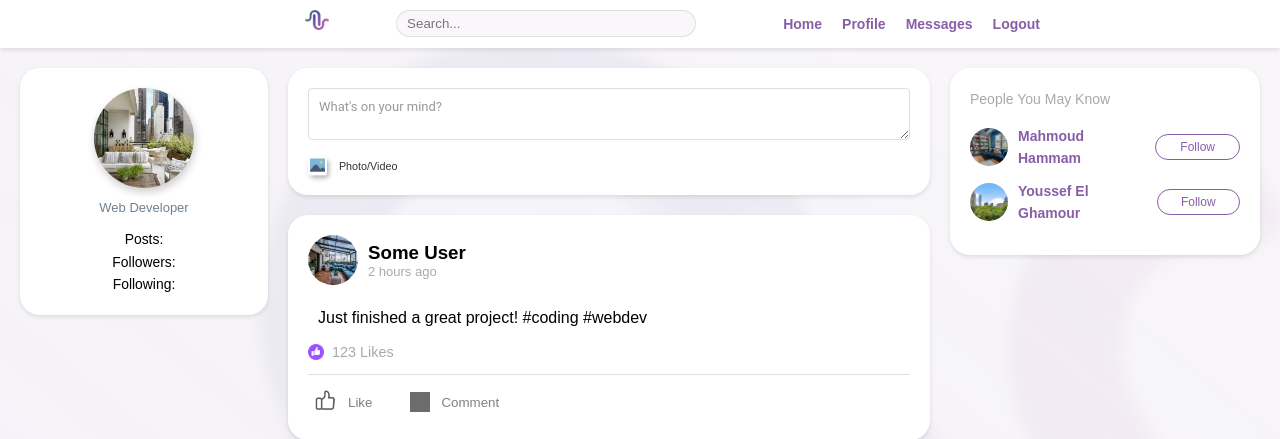
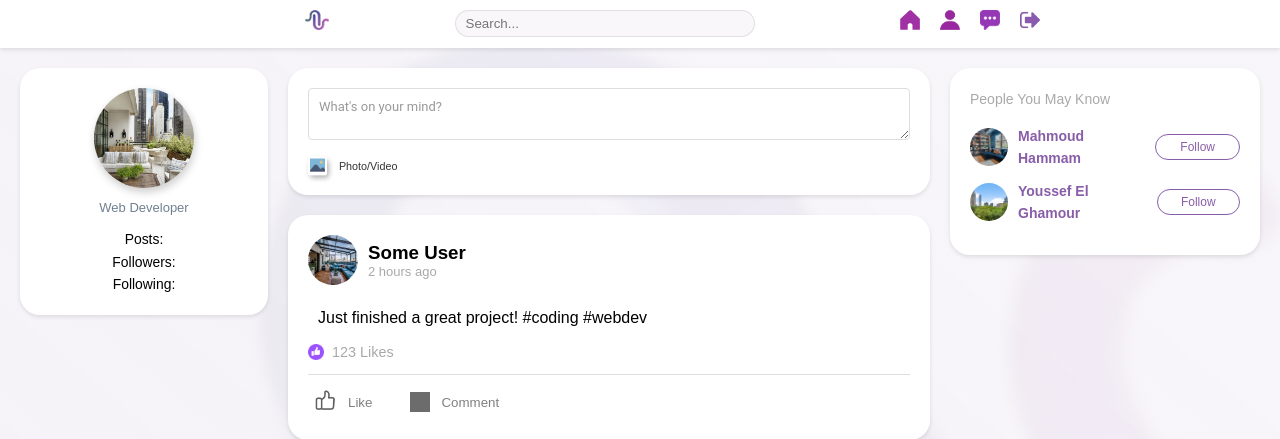
Before and after one commit to MahmoudHammam0/LinkUp, a Flask app: template web_flask/templates/feed.html in a window 1280 px wide. Shown: the top 439 px of the page. Run offline with Flask 3, Linux system fonts and the light colour scheme; the template is opened without the code that fills it, so the values that code supplies are empty; grey boxes are pictures that could not be loaded.

Commit message:
Add Navigation Header Icons

```diff
--- a/web_flask/static/scripts/feed.js
+++ b/web_flask/static/scripts/feed.js
@@ -240,14 +240,14 @@ $(document).ready(function() {
                 followButton.removeClass('follow-button').addClass('unfollow-button').text('Following')
 
                 $.ajax({
-                    url: `http://localhost:5001/api/v1/users/${userId}/followers`,
+                    url: `http://localhost:5001/api/v1/users/${userId}/following`,
                     type: 'GET',
                     success: function (response) {
-                        let totalFollowers = 0;
+                        let totalFollowing= 0;
                         response.forEach(function (post) {
-                            totalFollowers++;
+                            totalFollowing++;
                         });
-                        $('#following-count').text(`Following: ${totalFollowers}`);
+                        $('#following-count').text(`Following: ${totalFollowing}`);
                     }
                 });
             },
--- a/web_flask/static/styles/feed.css
+++ b/web_flask/static/styles/feed.css
@@ -34,6 +34,29 @@ header {
     background-color: #ffffff;
     padding: 10px 150px;
     box-shadow: 0 2px 4px rgba(0,0,0,0.1);
+}
+
+.nav-icon {
+    width: 20px;
+    height: 20px;
+    filter: brightness(1.8);
+}
+
+.nav-icon.active{
+    filter: brightness(2.2);
+}
+
+#profile-icon {
+    filter: brightness(1.9);
+    filter: sepia(9.4) hue-rotate(249deg) saturate(6.5);
+}
+
+#message-icon {
+    filter: contrast(56%);
+}
+
+#logout-icon {
+    filter: contrast(113%);
 }
 
 .logo img {
--- a/web_flask/templates/feed.html
+++ b/web_flask/templates/feed.html
@@ -18,10 +18,33 @@
             </div>
             <input type="text" placeholder="Search...">
             <ul>
-                <li><a href="{{ url_for('home') }}">Home</a></li>
-                <li><a href="{{ url_for('profile', user_id=user.id) }}">Profile</a></li>
-                <li><a href="#">Messages</a></li>
-                <li><a href="{{ url_for('logout') }}">Logout</a></li>
+                <!--Feed-->
+                <li>
+                    <a href="#">
+                        <img class="nav-icon" src="../static/images/home-icon.png">
+                    </a>
+                </li>
+
+                <!--Profile-->
+                <li>
+                    <a href="{{ url_for('profile', user_id=user.id) }}">
+                        <img class="nav-icon" id="profile-icon" src="../static/images/profile-icon.png">
+                    </a>
+                </li>
+
+                <!--Messages-->
+                <li>
+                    <a href="#">
+                        <img class="nav-icon" id="message-icon" src="../static/images/message-icon.png">
+                    </a>
+                </li>
+
+                <!--Logout-->
+                <li>
+                    <a href="#">
+                        <img class="nav-icon" id="logout-icon" src="../static/images/logout-icon.png">
+                    </a>
+                </li>
             </ul>
         </nav>
     </header>
```
Also changed, not shown: web_flask/static/styles/profile.css (+30 -1 lines), web_flask/templates/profile.html (+34 -4 lines), web_flask/static/images/home-icon.png (added), web_flask/static/images/logout-icon.png (added), web_flask/static/images/message-icon.png (added), web_flask/static/images/profile-icon.png (added).
